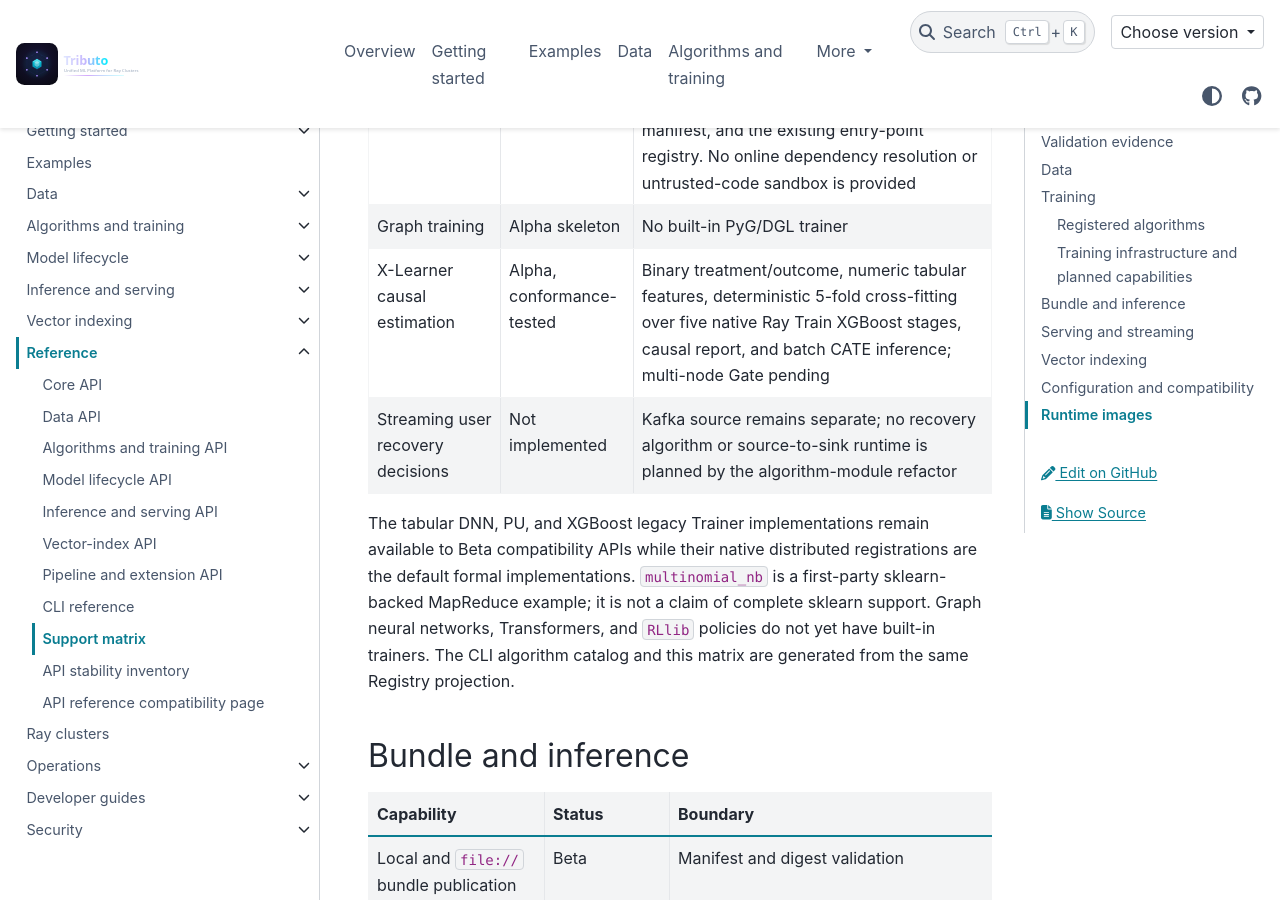
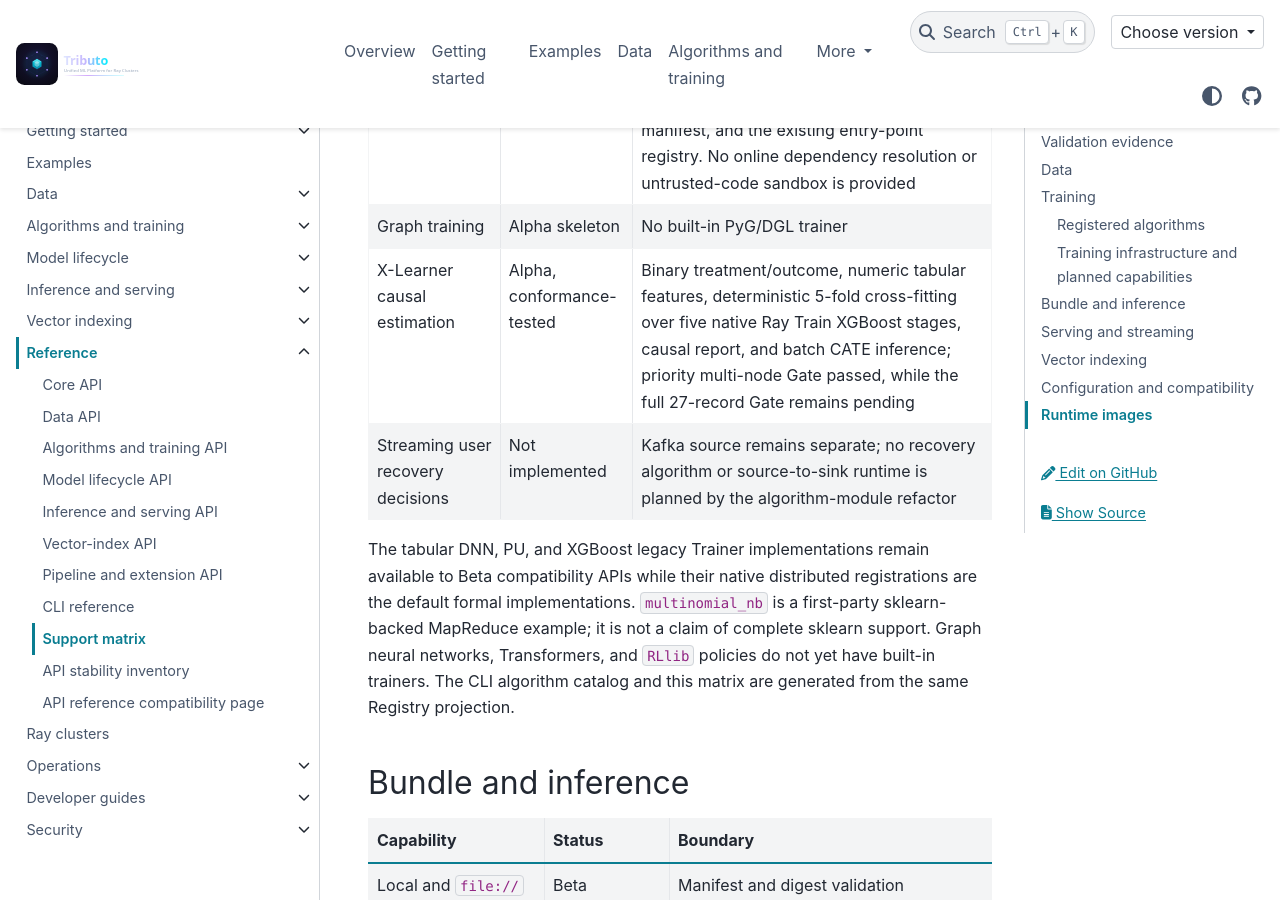
Before and after one commit to jiangxt2/Tributo, a Sphinx documentation site: the page built from docs/reference/support-matrix.md, in a window 1280 px wide and 900 px high, scrolled down 8827 px. Built offline with Sphinx 7.4.7 and the PyData theme 0.15.4, drawn with Linux system fonts in a browser that asks for light colours; comment, search, counter and statistics services are not loaded.

Commit message:
docs: align X-Learner support evidence
Signed-off-by: jiangxt2 <jiangxt2@vip.qq.com>

```diff
--- a/docs/reference/support-matrix.md
+++ b/docs/reference/support-matrix.md
@@ -107,7 +107,7 @@ endpoint.
 | Constrained algorithm descriptor SPI | Alpha | Trusted packages from the selected image or a validated Job artifact; no arbitrary dependency resolution, isolation, hot reload, or PluginManager lifecycle |
 | Algorithm Wheel distribution | Alpha | Image Profiles plus code-only `py_modules` Wheels by default; opt-in offline Wheelhouse installs use `--no-index`, an attested manifest, and the existing entry-point registry. No online dependency resolution or untrusted-code sandbox is provided |
 | Graph training | Alpha skeleton | No built-in PyG/DGL trainer |
-| X-Learner causal estimation | Alpha, conformance-tested | Binary treatment/outcome, numeric tabular features, deterministic 5-fold cross-fitting over five native Ray Train XGBoost stages, causal report, and batch CATE inference; multi-node Gate pending |
+| X-Learner causal estimation | Alpha, conformance-tested | Binary treatment/outcome, numeric tabular features, deterministic 5-fold cross-fitting over five native Ray Train XGBoost stages, causal report, and batch CATE inference; priority multi-node Gate passed, while the full 27-record Gate remains pending |
 | Streaming user recovery decisions | Not implemented | Kafka source remains separate; no recovery algorithm or source-to-sink runtime is planned by the algorithm-module refactor |
 
 The tabular DNN, PU, and XGBoost legacy Trainer implementations remain
```
